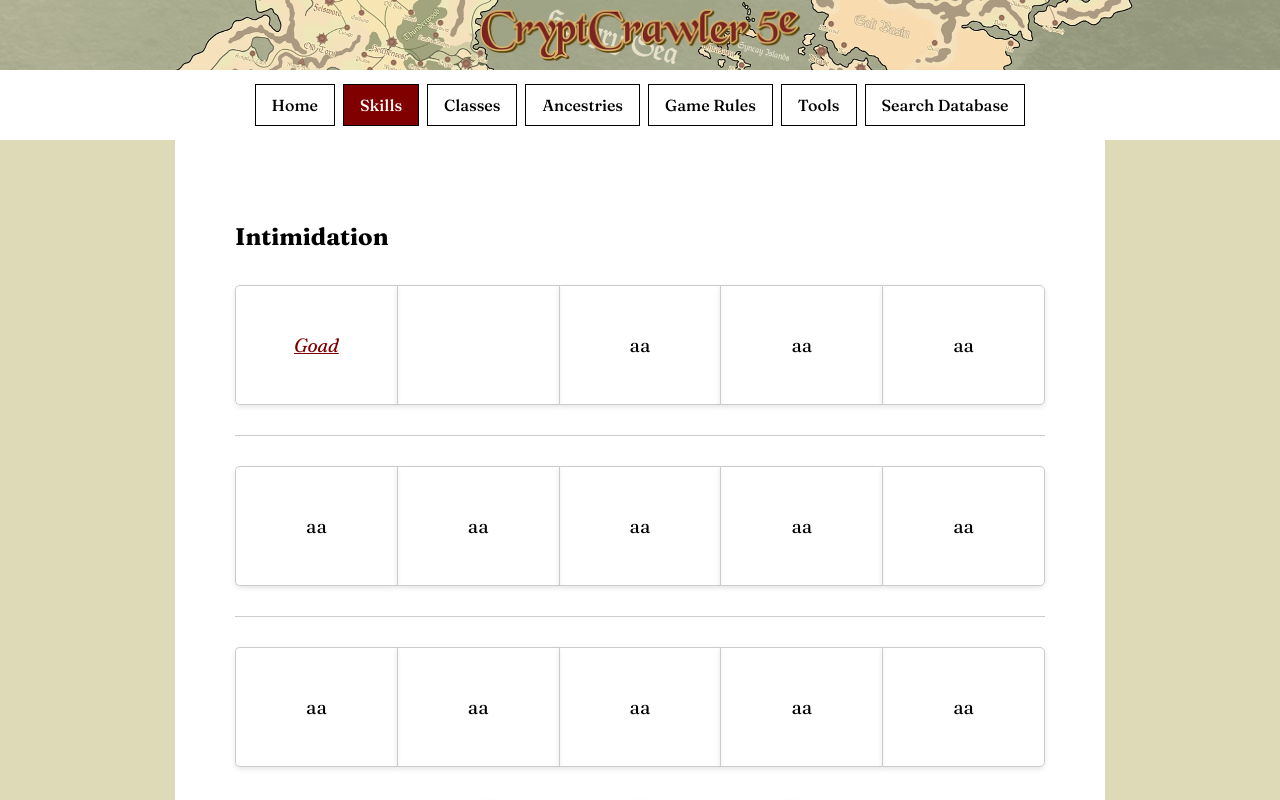
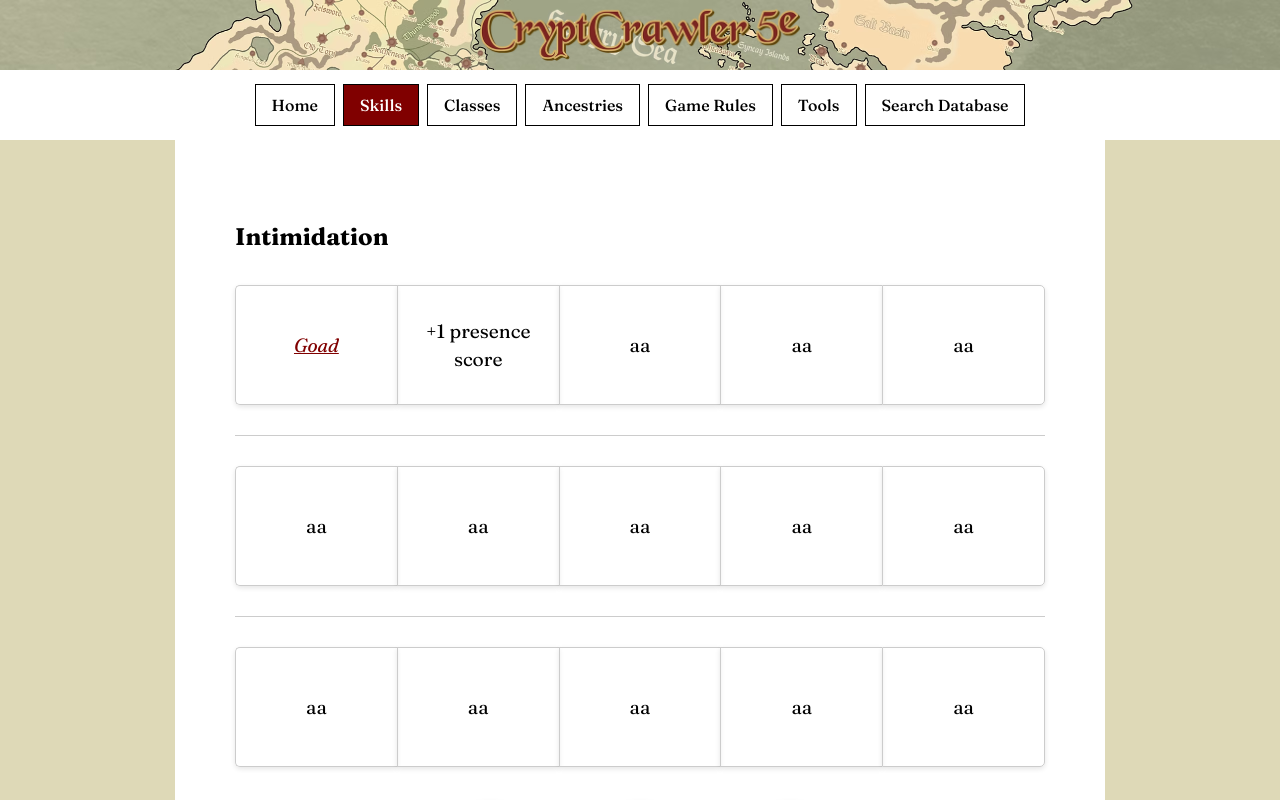
Before and after one commit to henri-hatch/cryptcrawler-website, a React (Vite) app: page /skills/intimidation in a window 1280 px wide. Shown: the top 800 px of the page. Built offline with nearby package versions, Linux system fonts and the light colour scheme.

Commit message:
moar maneuvers

```diff
--- a/src/data/maneuver_data.tsx
+++ b/src/data/maneuver_data.tsx
@@ -68,6 +68,13 @@ const maneuverData: ManeuverData[] = [
     name: "Command",
     description: "Issue a one-word command that a creature must obey if it fails its saving throw.",
     maneuverImage: "/manuever-images/Command.png",
+    category: ["maneuver"]
+  },
+  {
+    id: "confounding-strike",
+    name: "Confounding Strike",
+    description: "With rapid and chaotic movements you cause your opponent to swing and hit their ally.",
+    maneuverImage: "/manuever-images/Confounding Strike.png",
     category: ["maneuver"]
   },
   {
--- a/src/subpages/skills/deception.tsx
+++ b/src/subpages/skills/deception.tsx
@@ -3,6 +3,7 @@ import { createManeuverSkillSlot } from '../../utils/skill_utils';
 
 const Deception = () => {
     const row1 = [
+        createManeuverSkillSlot("confounding-strike"),
         createManeuverSkillSlot("cutting-words")
     ]
 
--- a/src/subpages/skills/intimidation.tsx
+++ b/src/subpages/skills/intimidation.tsx
@@ -4,7 +4,7 @@ import SkillTemplate from '../../components/skill_template';
 const Intimidation = () => {
     const row1 = [
         createManeuverSkillSlot ("goad"),
-        createTextSkillSlot ("", "+1 presence score"),
+        createTextSkillSlot ("+1 presence score"),
 
     ]
     return (
```
Also changed, not shown: public/manuever-images/Confounding Strike.png (added).
